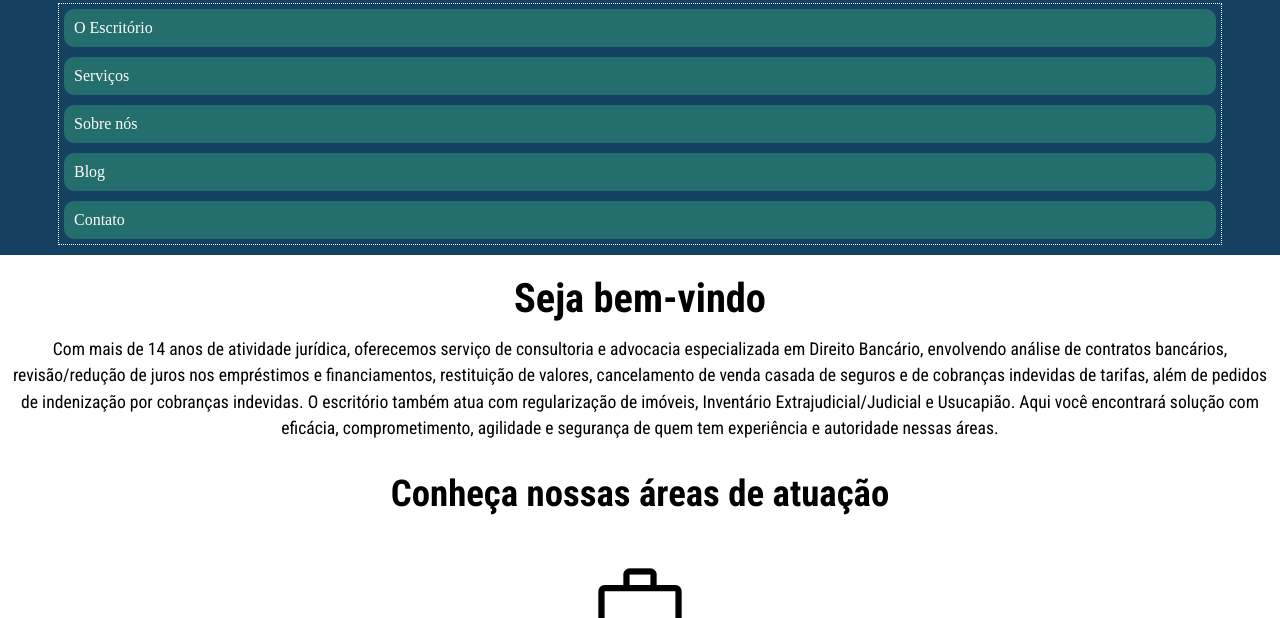
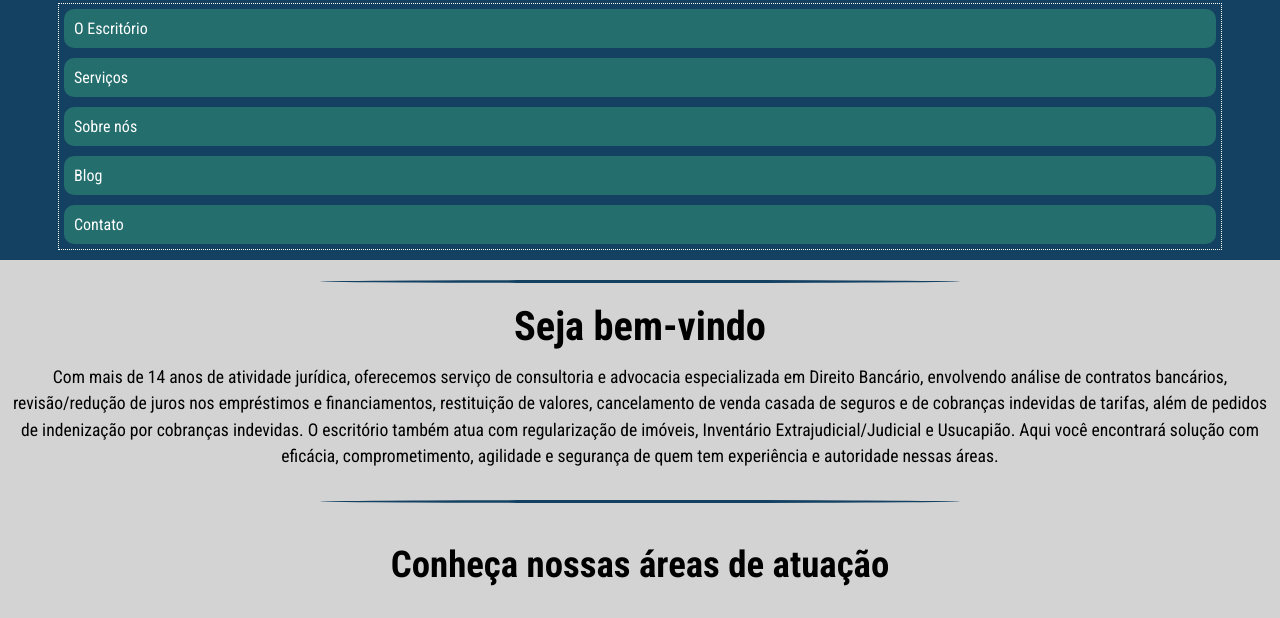
Before and after one commit to luisgui-alt/igor_xavier, a plain HTML site: page index.html in a window 1280 px wide. Shown: the part 139-757 px from the top of the page. Drawn offline with nearby package versions, Linux system fonts and the light colour scheme.

Commit message:
configurações de cores do site e linha

```diff
--- a/estilos/style.css
+++ b/estilos/style.css
@@ -9,8 +9,18 @@
     font-size: 1em;
 }
 
-main {
+body, main {
     font-family: "Roboto Condensed", serif;
+    background-color: lightgrey;
+}
+
+hr.linha{
+    border: none;
+    border-radius: 70%;
+    width: 50vw;
+    height: 3px;
+    background-color: #144162;
+    margin: 20px auto;
 }
 
 header {
@@ -54,7 +64,7 @@ header > nav.opcoes > a:hover {
 
 section.introducao > h2 {
     font-size: 2.3em;
-    padding: 20px;
+    padding: 0px 20px 20px 20px;
     margin-bottom: 5px;
 }
 
@@ -156,7 +166,6 @@ section#equipe {
     max-width: 500px;
     min-width: 200px;
     margin: auto;
-    border: 1px dotted black;
 }
 
 section#equipe > h2 {
@@ -192,5 +201,5 @@ section#equipe > div.bio > p {
     line-height: 1.5em;
     margin-bottom: 20px;
     max-width: 400px;
-    padding: 20px;
+    padding: 5px;
 }
--- a/index.html
+++ b/index.html
@@ -20,10 +20,12 @@
         </nav>
     </header>
     <main>
+        <hr class="linha">
             <section class="introducao">
                 <h2>Seja bem-vindo</h2>
                 <p>Com mais de 14 anos de atividade jurídica, oferecemos serviço de consultoria e advocacia especializada em Direito Bancário, envolvendo análise de contratos bancários, revisão/redução de juros nos empréstimos e financiamentos, restituição de valores, cancelamento de venda casada de seguros e de cobranças indevidas de tarifas, além de pedidos de indenização por cobranças indevidas. O escritório também atua com regularização de imóveis, Inventário Extrajudicial/Judicial e Usucapião. Aqui você encontrará solução com eficácia, comprometimento, agilidade e segurança de quem tem experiência e autoridade nessas áreas.</p>
             </section>
+            <hr class="linha">
         <article class="servicos">
             <h2>Conheça nossas áreas de atuação</h2>
 
```
